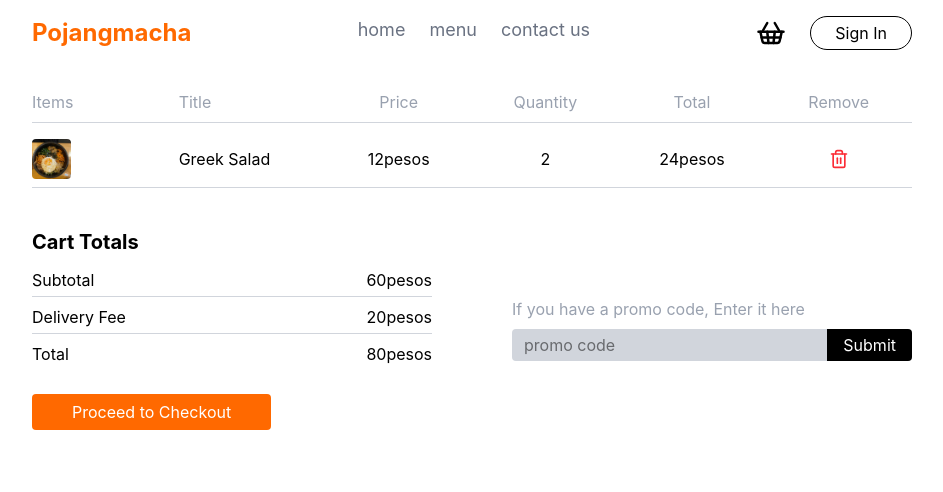
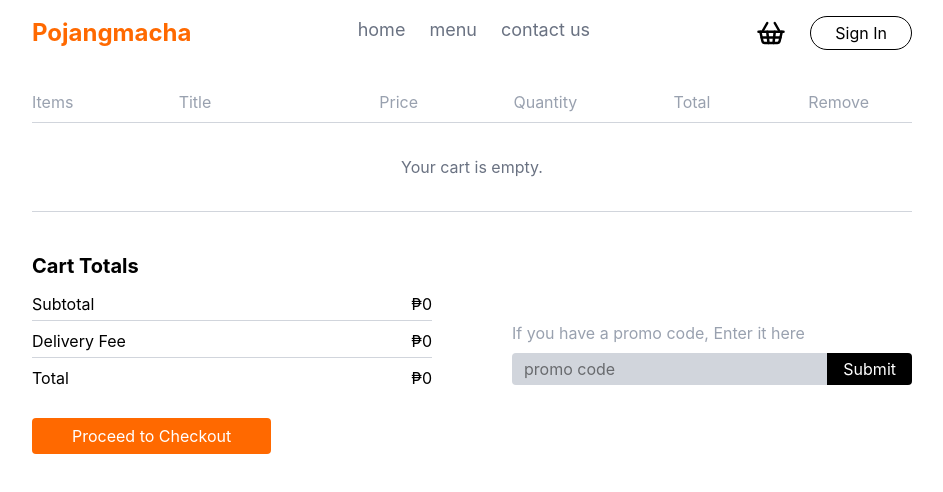
Before and after one commit to Code-W-Gab/E-Commerce-Pojangmacha, a React (Vite) app in the folder Frontend/: page /Cart in a window 1280 px wide. Shown: the top 492 px of the page, without its empty margins (168-1111 px from the left). Built offline with nearby package versions, Linux system fonts and the light colour scheme.

Commit message:
feat(cart): sync menu and cart page with shared cart context

```diff
--- a/Frontend/src/components/user/Cart/Items.jsx
+++ b/Frontend/src/components/user/Cart/Items.jsx
@@ -1,7 +1,6 @@
-import bimbimbowl from "/bimbimbowl.jpg"
-import { Trash2 } from "lucide-react"
+import { Minus, Plus, Trash2 } from "lucide-react"
 
-export default function Items() {
+export default function Items({ cartItems, onIncrease, onDecrease, onRemove }) {
   return(
     <main>
       <div className="grid grid-cols-6 border-b pb-2 border-gray-300 text-gray-400">
@@ -13,16 +12,34 @@ export default function Items() {
         <p className="text-center">Remove</p>
       </div>
 
-      <div className="grid grid-cols-6 mt-4 items-center border-b pb-2 border-gray-300">
-        <img src={bimbimbowl} className="h-10 rounded-sm"/>
-        <p>Greek Salad</p>
-        <p className="text-center">12pesos</p>
-        <p className="text-center">2</p>
-        <p className="text-center">24pesos</p>
-        <div className="flex justify-center">
-          <Trash2 className="size-5 text-red-500"/>
+      {cartItems.length === 0 ? (
+        <div className="text-center text-gray-500 py-8 border-b border-gray-300">
+          Your cart is empty.
         </div>
-      </div>
+      ) : (
+        cartItems.map(({ item, quantity }) => (
+          <div key={item._id} className="grid grid-cols-6 mt-4 items-center border-b pb-2 border-gray-300">
+            <img src={item.Image} className="h-10 w-10 rounded-sm object-cover"/>
+            <p>{item.FoodName}</p>
+            <p className="text-center">₱{item.Price}</p>
+            <div className="flex items-center justify-center gap-3">
+              <button onClick={() => onDecrease(item._id)} className="bg-red-200 text-red-500 rounded-full p-0.5">
+                <Minus size={16}/>
+              </button>
+              <p>{quantity}</p>
+              <button onClick={() => onIncrease(item._id)} className="bg-green-200 text-green-500 rounded-full p-0.5">
+                <Plus size={16}/>
+              </button>
+            </div>
+            <p className="text-center">₱{Number(item.Price) * quantity}</p>
+            <div className="flex justify-center">
+              <button onClick={() => onRemove(item._id)}>
+                <Trash2 className="size-5 text-red-500"/>
+              </button>
+            </div>
+          </div>
+        ))
+      )}
     </main>
   )
 }
--- a/Frontend/src/components/user/Cart/Total.jsx
+++ b/Frontend/src/components/user/Cart/Total.jsx
@@ -1,19 +1,22 @@
-export default function Total() {
+export default function Total({ subtotal = 0 }) {
+  const deliveryFee = subtotal > 0 ? 20 : 0
+  const total = subtotal + deliveryFee
+
   return(
     <main className="w-100">
       <h1 className="font-bold text-xl">Cart Totals</h1>
       <div className="flex flex-col gap-2 my-3">
         <div className="flex justify-between border-b pb-1 border-gray-300">
           <p>Subtotal</p>
-          <p>60pesos</p>
+          <p>₱{subtotal}</p>
         </div>
         <div className="flex justify-between border-b pb-1 border-gray-300">
           <p>Delivery Fee</p>
-          <p>20pesos</p>
+          <p>₱{deliveryFee}</p>
         </div>
         <div className="flex justify-between ">
           <p>Total</p>
-          <p>80pesos</p>
+          <p>₱{total}</p>
         </div>
       </div>
       <button className="bg-orange-500 text-white px-10 py-1.5 rounded-sm mt-4">Proceed to Checkout</button>
--- a/Frontend/src/components/user/Home/Menu.jsx
+++ b/Frontend/src/components/user/Home/Menu.jsx
@@ -1,26 +1,8 @@
-import { useState } from "react"
 import { Plus, Minus } from "lucide-react"
+import { useCart } from "../../../context/useCart"
 
 export default function Menu({ food }) {
-  const [quantities, setQuantities] = useState({})
-
-  function increase(id) {
-    setQuantities(prev => ({
-      ...prev,
-      [id]: (prev[id] || 0) + 1
-    }))
-  }
-
-  function decrease(id) {
-    setQuantities(prev => {
-      const current = prev[id] || 0
-      if (current <= 1) {
-        const { [id]: _, ...rest } = prev
-        return rest
-      }
-      return { ...prev, [id]: current - 1 }
-    })
-  }
+  const { addToCart, increaseQuantity, decreaseQuantity, getQuantity } = useCart()
 
   return (
     <menu>
@@ -32,7 +14,7 @@ export default function Menu({ food }) {
       ) : (
         <div className="grid grid-cols-4 items-center gap-10">
           {food.map((f) => {
-            const qty = quantities[f._id] || 0
+            const qty = getQuantity(f._id)
 
             return (
               <div key={f._id} className="bg-white shadow rounded-2xl">
@@ -40,16 +22,16 @@ export default function Menu({ food }) {
                   <img src={f.Image} className="h-50 w-full rounded-tl-2xl rounded-tr-2xl" />
                   <div className="absolute bottom-4 right-3 p-0.5 flex items-center bg-white rounded-full border border-white">
                     {qty === 0 ? (
-                      <button onClick={() => increase(f._id)}>
+                      <button onClick={() => addToCart(f)}>
                         <Plus size={20} />
                       </button>
                     ) : (
                       <div className="flex items-center justify-between gap-3">
-                        <button onClick={() => decrease(f._id)} className="bg-red-200 text-red-500 rounded-full p-0.5">
+                        <button onClick={() => decreaseQuantity(f._id)} className="bg-red-200 text-red-500 rounded-full p-0.5">
                           <Minus size={18} />
                         </button>
                         <p>{qty}</p>
-                        <button onClick={() => increase(f._id)} className="bg-green-200 text-green-500 rounded-full p-0.5">
+                        <button onClick={() => increaseQuantity(f._id)} className="bg-green-200 text-green-500 rounded-full p-0.5">
                           <Plus size={18} />
                         </button>
                       </div>
--- /dev/null
+++ b/Frontend/src/context/CartContext.jsx
@@ -0,0 +1,95 @@
+import { useMemo, useState } from "react";
+import { CartContext } from "./CartContextObject";
+
+export function CartProvider({ children }) {
+  const [cart, setCart] = useState({});
+
+  function addToCart(item) {
+    setCart((prev) => {
+      const existing = prev[item._id];
+      return {
+        ...prev,
+        [item._id]: {
+          item,
+          quantity: (existing?.quantity || 0) + 1,
+        },
+      };
+    });
+  }
+
+  function increaseQuantity(id) {
+    setCart((prev) => {
+      const existing = prev[id];
+      if (!existing) return prev;
+
+      return {
+        ...prev,
+        [id]: {
+          ...existing,
+          quantity: existing.quantity + 1,
+        },
+      };
+    });
+  }
+
+  function decreaseQuantity(id) {
+    setCart((prev) => {
+      const existing = prev[id];
+      if (!existing) return prev;
+
+      if (existing.quantity <= 1) {
+        const { [id]: _, ...rest } = prev;
+        return rest;
+      }
+
+      return {
+        ...prev,
+        [id]: {
+          ...existing,
+          quantity: existing.quantity - 1,
+        },
+      };
+    });
+  }
+
+  function removeFromCart(id) {
+    setCart((prev) => {
+      if (!prev[id]) return prev;
+      const { [id]: _, ...rest } = prev;
+      return rest;
+    });
+  }
+
+  function getQuantity(id) {
+    return cart[id]?.quantity || 0;
+  }
+
+  const cartItems = useMemo(() => Object.values(cart), [cart]);
+
+  const subtotal = useMemo(
+    () =>
+      cartItems.reduce(
+        (sum, entry) => sum + Number(entry.item.Price) * entry.quantity,
+        0
+      ),
+    [cartItems]
+  );
+
+  const cartCount = useMemo(
+    () => cartItems.reduce((sum, entry) => sum + entry.quantity, 0),
+    [cartItems]
+  );
+
+  const value = {
+    cartItems,
+    cartCount,
+    subtotal,
+    addToCart,
+    increaseQuantity,
+    decreaseQuantity,
+    removeFromCart,
+    getQuantity,
+  };
+
+  return <CartContext.Provider value={value}>{children}</CartContext.Provider>;
+}
--- /dev/null
+++ b/Frontend/src/context/CartContextObject.js
@@ -0,0 +1,3 @@
+import { createContext } from "react";
+
+export const CartContext = createContext(null);
--- /dev/null
+++ b/Frontend/src/context/useCart.js
@@ -0,0 +1,10 @@
+import { useContext } from "react";
+import { CartContext } from "./CartContextObject";
+
+export function useCart() {
+  const context = useContext(CartContext);
+  if (!context) {
+    throw new Error("useCart must be used within CartProvider");
+  }
+  return context;
+}
--- a/Frontend/src/main.jsx
+++ b/Frontend/src/main.jsx
@@ -3,12 +3,15 @@ import { createRoot } from 'react-dom/client'
 import {BrowserRouter} from 'react-router-dom'
 import App from './App.jsx'
 import {Toaster} from 'react-hot-toast'
+import { CartProvider } from './context/CartContext.jsx'
 
 createRoot(document.getElementById('root')).render(
   <StrictMode>
-    <BrowserRouter>
-      <App/>
-      <Toaster/>
-    </BrowserRouter>
+    <CartProvider>
+      <BrowserRouter>
+        <App/>
+        <Toaster/>
+      </BrowserRouter>
+    </CartProvider>
   </StrictMode>,
 )
--- a/Frontend/src/pages/CartPage.jsx
+++ b/Frontend/src/pages/CartPage.jsx
@@ -2,16 +2,30 @@ import Header from "../components/common/Header";
 import Items from "../components/user/Cart/Items";
 import PromoCode from "../components/user/Cart/PromoCode";
 import Total from "../components/user/Cart/Total";
+import { useCart } from "../context/useCart";
 
 export default function CartPage() {
+  const {
+    cartItems,
+    subtotal,
+    increaseQuantity,
+    decreaseQuantity,
+    removeFromCart,
+  } = useCart();
+
   return(
     <main className="py-4 px-50">
       <Header/>
       <div className="my-10">
-        <Items/>
+        <Items
+          cartItems={cartItems}
+          onIncrease={increaseQuantity}
+          onDecrease={decreaseQuantity}
+          onRemove={removeFromCart}
+        />
       </div>
       <div className="flex items-center justify-between">
-        <Total/>
+        <Total subtotal={subtotal}/>
         <PromoCode/>
       </div>
     </main>
```
